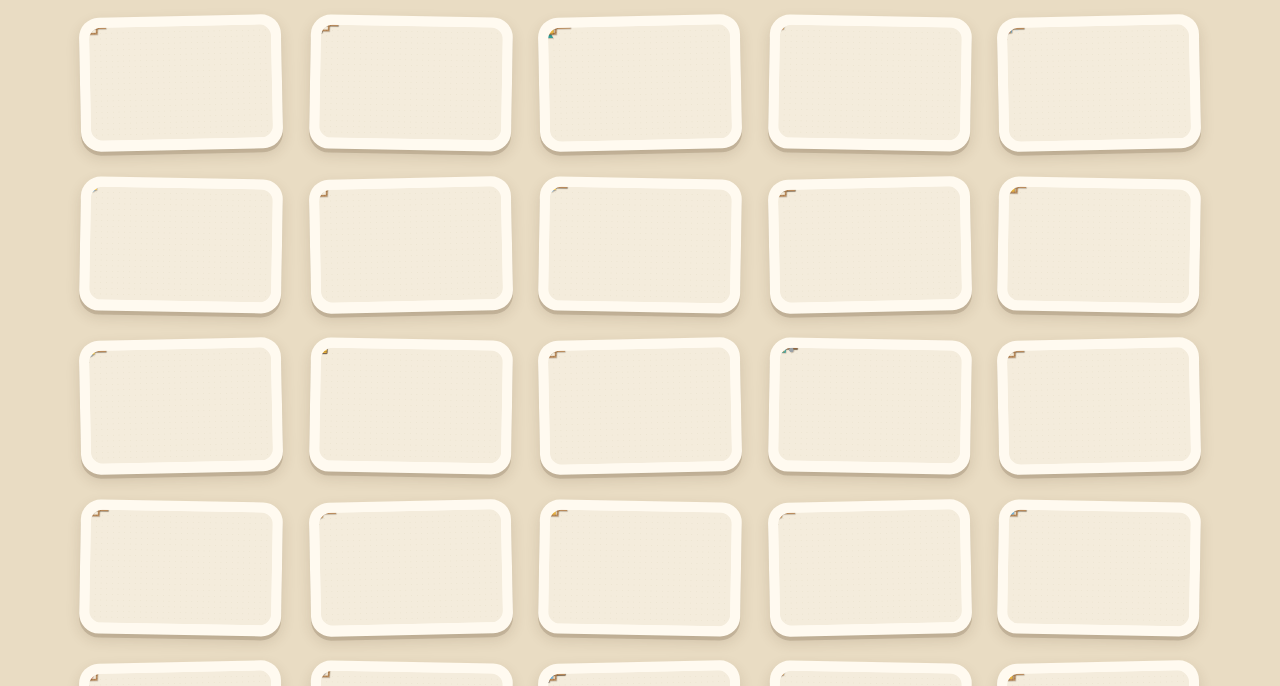
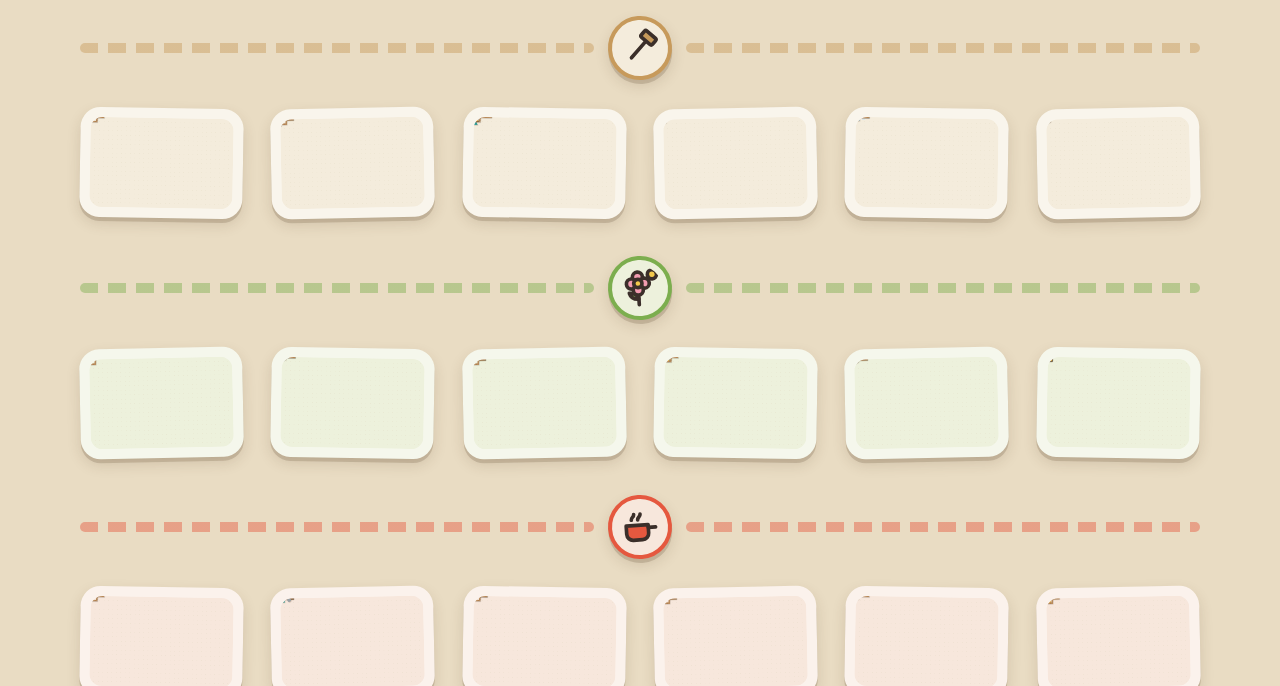
Before and after one commit to Bahafin/tinker-table, a website built with Vite: page index.html in a window 1280 px wide. Shown: the part 114-800 px from the top of the page. Built offline with nearby package versions, Linux system fonts and the light colour scheme; what planck would draw is missing.

Commit message:
Rooms on the map: Workshop, Garden, Kitchen, Playroom, Attic
The 30 levels are grouped into five rooms of six, each with a picture
banner (no words) and its own paper tint on the cards, the talk-card
pictures and the table in play. The map uses 6, 3 or 2 columns so each
room fills whole rows.

Co-Authored-By: Claude Opus 5.5 <noreply@anthropic.com>

```diff
--- a/src/levels/index.ts
+++ b/src/levels/index.ts
@@ -33,6 +33,20 @@ import { TOY_PARTS } from '../sim/parts';
 
 export const LEVELS = [l1, l2, l3, l4, l5, l6, l7, l8, l9, l10, l11, l12, l13, l14, l15, l16, l17, l18, l19, l20, l21, l22, l23, l24, l25, l26, l27, l28, l29, l30] as Level[];
 
+/**
+ * Rooms on the map: six levels each, in order. Each room has its own paper tint
+ * (cards and the table) and an accent colour for its banner.
+ */
+export interface Room { id: string; name: string; first: number; count: number; paper: string; accent: string }
+export const ROOMS: Room[] = [
+  { id: 'workshop', name: 'Workshop', first: 0, count: 6, paper: '#f4ecdc', accent: '#c79a5b' },
+  { id: 'garden', name: 'Garden', first: 6, count: 6, paper: '#edf1dc', accent: '#7cae4e' },
+  { id: 'kitchen', name: 'Kitchen', first: 12, count: 6, paper: '#f7e7dc', accent: '#e5583f' },
+  { id: 'playroom', name: 'Playroom', first: 18, count: 6, paper: '#e6eef5', accent: '#5aa2d6' },
+  { id: 'attic', name: 'Attic', first: 24, count: 6, paper: '#ece7f1', accent: '#3d4a73' },
+];
+export const roomOf = (levelIndex: number) => ROOMS.find((r) => levelIndex >= r.first && levelIndex < r.first + r.count);
+
 export const TOY_BOX: Level = {
   id: 'toybox',
   voice: 'The toy box! Build anything you like.',
--- a/src/main.ts
+++ b/src/main.ts
@@ -1,5 +1,5 @@
 import './style.css';
-import { LEVELS, TOY_BOX } from './levels';
+import { LEVELS, roomOf, TOY_BOX, type Room } from './levels';
 import { Sim } from './sim/sim';
 import { WORLD_H, WORLD_W, type Level, type PartKind, type Placement } from './sim/types';
 import { drawFixedPin, drawPart, drawTable, PAPER, setPaperShadow } from './render/draw';
@@ -26,14 +26,41 @@ const STICKER = `<svg class="sticker" viewBox="0 0 52 52"><circle cx="26" cy="26
 <circle cx="19" cy="22" r="2.5" style="fill:${PAPER.ink};stroke:none"/><circle cx="33" cy="22" r="2.5" style="fill:${PAPER.ink};stroke:none"/>
 <path d="M17 30q9 9 18 0" style="stroke:${PAPER.ink};stroke-width:3.5"/></svg>`;
 
-function thumb(level: Level, toy = false, withSolution = false): HTMLCanvasElement {
+/** Blend two #rrggbb colours: t=0 gives a, t=1 gives b. */
+function mix(a: string, b: string, t: number) {
+  const pa = [1, 3, 5].map((k) => parseInt(a.slice(k, k + 2), 16));
+  const pb = [1, 3, 5].map((k) => parseInt(b.slice(k, k + 2), 16));
+  return '#' + pa.map((v, k) => Math.round(v + (pb[k] - v) * t).toString(16).padStart(2, '0')).join('');
+}
+
+/** Little paper-cut pictures for each room's banner (no words). */
+const ROOM_ICONS: Record<string, string> = {
+  workshop: '<path d="M14 34 30 18" stroke-width="5"/><rect x="26" y="9" width="16" height="9" rx="2" transform="rotate(45 34 13.5)" class="accent"/>',
+  garden: '<circle cx="38" cy="10" r="5" class="petal" stroke-width="2"/><path d="M22 42V26"/><path d="M22 36c-6 0-9-3-10-7 5 0 9 2 10 7z" class="leaf" stroke-width="2"/><g stroke-width="2"><circle cx="22" cy="12" r="5.5" class="pink"/><circle cx="15" cy="19" r="5.5" class="pink"/><circle cx="29" cy="19" r="5.5" class="pink"/><circle cx="22" cy="26" r="5.5" class="pink"/><circle cx="22" cy="19" r="4.5" class="petal"/></g>',
+  kitchen: '<path d="M9 22h24v9a7 7 0 0 1-7 7H16a7 7 0 0 1-7-7z" class="accent"/><path d="M33 25h8" /><path d="M15 16c0-3 3-3 3-6M22 16c0-3 3-3 3-6" />',
+  playroom: '<rect x="8" y="26" width="14" height="14" rx="2" class="accent"/><rect x="24" y="26" width="14" height="14" rx="2" class="petal"/><rect x="16" y="11" width="14" height="14" rx="2" class="leaf"/>',
+  attic: '<path d="M30 9a13 13 0 1 0 9 22A11 11 0 0 1 30 9z" class="accent"/><path d="M13 11l1.5 3 3.2.5-2.3 2.2.6 3.2-3-1.6-2.9 1.6.6-3.2-2.3-2.2 3.2-.5z" class="petal"/>',
+};
+
+function roomBanner(room: Room): HTMLElement {
+  const el = document.createElement('div');
+  el.className = 'room-banner';
+  el.setAttribute('role', 'img');
+  el.setAttribute('aria-label', room.name);
+  el.style.setProperty('--accent', room.accent);
+  el.style.setProperty('--paper', room.paper);
+  el.innerHTML = `<span class="tape"></span><svg viewBox="0 0 48 48">${ROOM_ICONS[room.id] ?? ''}</svg><span class="tape"></span>`;
+  return el;
+}
+
+function thumb(level: Level, toy = false, withSolution = false, paper?: string): HTMLCanvasElement {
   const c = document.createElement('canvas');
   const s = 22;
   c.width = WORLD_W * s;
   c.height = WORLD_H * s;
   const ctx = c.getContext('2d')!;
   ctx.scale(s, s);
-  drawTable(ctx, WORLD_W, WORLD_H);
+  drawTable(ctx, WORLD_W, WORLD_H, paper);
   setPaperShadow(ctx, 1.5);
   if (toy) {
     const kinds: [PartKind, number, number][] = [['seesaw', 4, 6.5], ['ball', 2.6, 5.4], ['balloon', 12, 3], ['domino', 8, 8.75], ['domino', 9, 8.75], ['fan', 13.5, 9], ['heavyball', 5.5, 2.5], ['star', 9.5, 2.5]];
@@ -60,10 +87,13 @@ function showMap() {
   const box = $('levels');
   box.innerHTML = '';
   LEVELS.forEach((lv, i) => {
+    const room = roomOf(i);
+    if (room && room.first === i) box.append(roomBanner(room));
     const b = document.createElement('button');
     b.className = 'card';
     b.setAttribute('aria-label', `Level ${i + 1}`);
-    b.append(thumb(lv));
+    if (room) b.style.background = mix(room.paper, '#ffffff', 0.45);
+    b.append(thumb(lv, false, false, room?.paper));
     if (done.has(lv.id)) b.insertAdjacentHTML('beforeend', STICKER);
     b.onclick = () => startLevel(i);
     box.append(b);
@@ -118,7 +148,8 @@ function talkCard(level: Level, n: string, index: number, toy = false): HTMLElem
   const t = TALK[level.id];
   const card = document.createElement('section');
   card.className = 'talk';
-  const pic = thumb(level, toy);
+  const paper = index >= 0 ? roomOf(index)?.paper : undefined;
+  const pic = thumb(level, toy, false, paper);
   pic.className = 'talk-pic';
   const play = document.createElement('button');
   play.className = 'text-btn';
@@ -144,7 +175,7 @@ function talkCard(level: Level, n: string, index: number, toy = false): HTMLElem
     let showing = false;
     ans.onclick = () => {
       showing = !showing;
-      const next = thumb(level, toy, showing);
+      const next = thumb(level, toy, showing, paper);
       next.className = 'talk-pic';
       side.firstElementChild!.replaceWith(next);
       ans.textContent = showing ? 'Hide the answer' : 'Show the answer';
@@ -383,6 +414,8 @@ function startLevel(i: number, custom?: Level) {
   $('won').classList.add('hidden');
   const slow = game?.slow ?? false;
   game = new Game($<HTMLCanvasElement>('stage'), level);
+  const room = custom || i < 0 ? undefined : roomOf(i);
+  if (room) game.paper = room.paper;
   game.slow = slow;
   game.onChange = syncButtons;
   game.onWin = () => {
--- a/src/render/draw.ts
+++ b/src/render/draw.ts
@@ -325,8 +325,8 @@ export function setPaperShadow(ctx: Ctx, px: number) {
   ctx.shadowBlur = px;
 }
 
-export function drawTable(ctx: Ctx, w: number, h: number) {
-  ctx.fillStyle = PAPER.table;
+export function drawTable(ctx: Ctx, w: number, h: number, paper: string = PAPER.table) {
+  ctx.fillStyle = paper;
   ctx.fillRect(0, 0, w, h);
   ctx.fillStyle = PAPER.dot;
   for (let x = 0.5; x < w; x += 0.5) for (let y = 0.5; y < h; y += 0.5) ctx.fillRect(x - 0.025, y - 0.025, 0.05, 0.05);
--- a/src/style.css
+++ b/src/style.css
@@ -57,7 +57,8 @@ html, body {
 }
 #levels {
   display: grid;
-  grid-template-columns: repeat(auto-fill, minmax(190px, 1fr));
+  /* Column counts that divide 6, so each room of six fills whole rows. */
+  grid-template-columns: repeat(3, minmax(0, 1fr));
   gap: clamp(12px, 2.5vw, 28px);
   width: min(1120px, 100%);
   flex-shrink: 0;
@@ -304,3 +305,43 @@ svg .fill { fill: currentColor; stroke: none; }
   .go { width: 60px; height: 52px; }
   .go svg { width: 32px; height: 32px; }
 }
+
+/* ---------- rooms on the map ---------- */
+.room-banner {
+  grid-column: 1 / -1;
+  display: flex;
+  align-items: center;
+  gap: 14px;
+  margin-top: 10px;
+}
+.room-banner:first-child { margin-top: 0; }
+.room-banner .tape {
+  flex: 1;
+  height: 10px;
+  border-radius: 5px;
+  background: repeating-linear-gradient(90deg, var(--accent) 0 18px, transparent 18px 28px);
+  opacity: 0.45;
+}
+.room-banner svg {
+  width: 64px;
+  height: 64px;
+  padding: 6px;
+  border-radius: 50%;
+  background: var(--paper);
+  border: 4px solid var(--accent);
+  box-shadow: var(--shadow);
+  transform: rotate(-4deg);
+  fill: none;
+  stroke: var(--ink);
+  stroke-width: 3;
+  stroke-linecap: round;
+  stroke-linejoin: round;
+}
+.room-banner .accent { fill: var(--accent); }
+.room-banner .petal { fill: #f2c94c; }
+.room-banner .leaf { fill: #7cb45a; }
+
+@media (min-width: 1000px) {
+  #levels { grid-template-columns: repeat(6, minmax(0, 1fr)); }
+}
+.room-banner .pink { fill: #f29bb0; }
--- a/src/ui/game.ts
+++ b/src/ui/game.ts
@@ -90,6 +90,8 @@ export class Game {
   private raf = 0;
   /** Runs that ended without reaching the goal, for the hint button. */
   misses = 0;
+  /** Table paper colour (each room on the map has its own tint). */
+  paper: string = PAPER.table;
   /** Set while making a puzzle in the toy box. */
   making: Making | null = null;
   private hint: { rp: RuntimePart; from: number } | null = null;
@@ -546,11 +548,11 @@ export class Game {
     ctx.scale(L.scale, L.scale);
     ctx.save();
     ctx.shadowColor = 'rgba(80,55,30,0.25)'; ctx.shadowBlur = 12; ctx.shadowOffsetY = 4;
-    ctx.beginPath(); ctx.roundRect(0, 0, WORLD_W, WORLD_H, 0.25); ctx.fillStyle = PAPER.table; ctx.fill();
+    ctx.beginPath(); ctx.roundRect(0, 0, WORLD_W, WORLD_H, 0.25); ctx.fillStyle = this.paper; ctx.fill();
     ctx.restore();
     ctx.save();
     ctx.beginPath(); ctx.roundRect(0, 0, WORLD_W, WORLD_H, 0.25); ctx.clip();
-    drawTable(ctx, WORLD_W, WORLD_H);
+    drawTable(ctx, WORLD_W, WORLD_H, this.paper);
     ctx.restore();
 
     setPaperShadow(ctx, Math.max(1.5, L.scale * 0.04));
```
Also changed, not shown: tests/levels.test.ts (+9 -0 lines).
